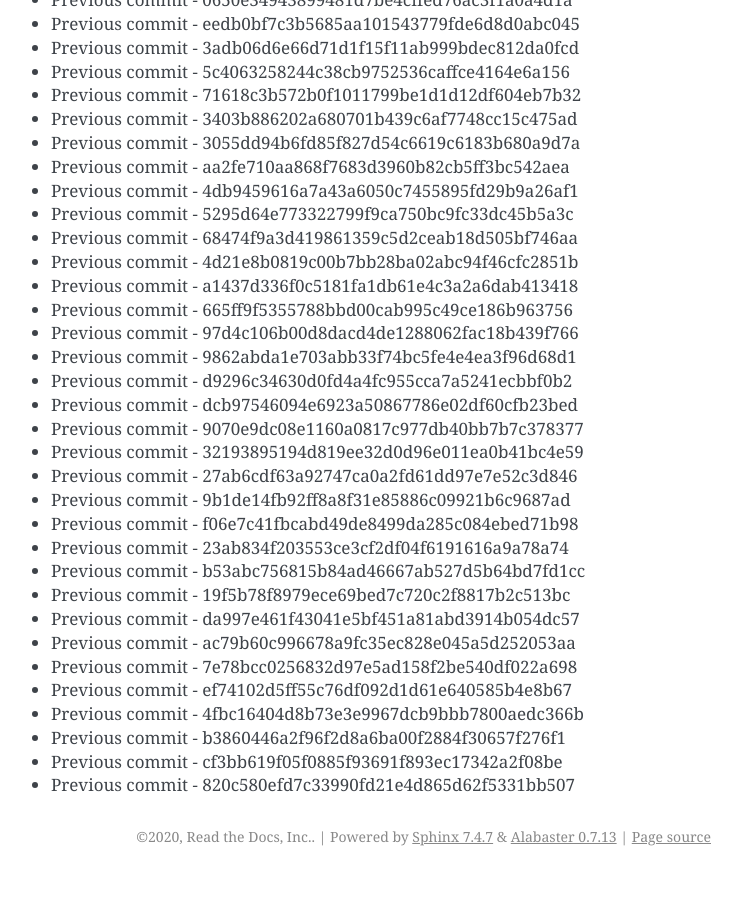
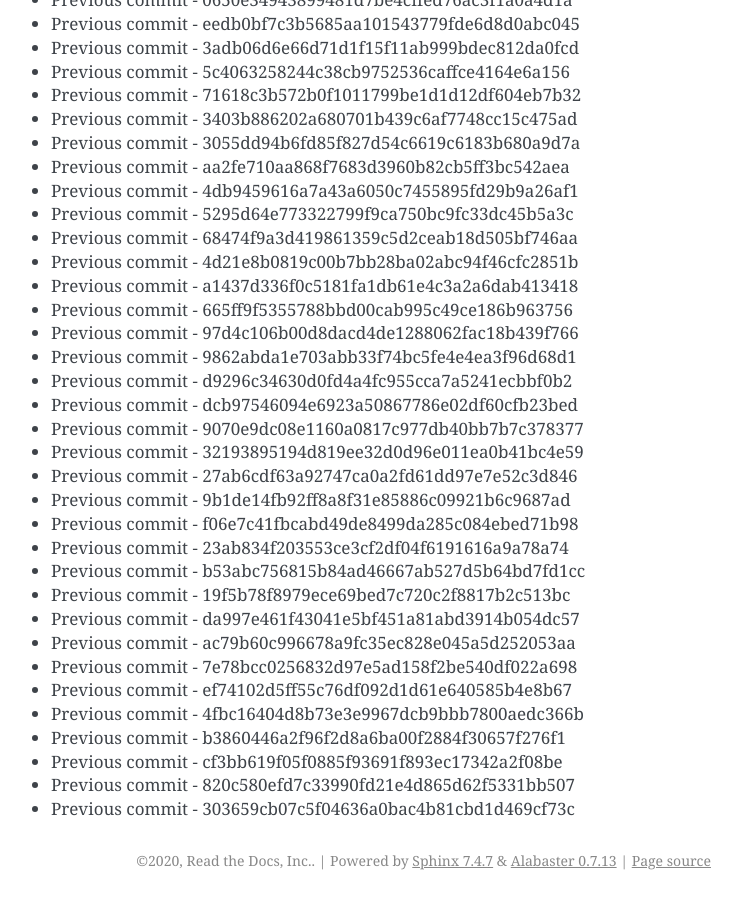
Before and after one commit to readthedocs/rtd-git-stresstest, a Sphinx documentation site: the page built from docs/updates.rst, in a window 1280 px wide and 900 px high, scrolled down 85515 px. Shown: the whole window, without its empty margins (399-1141 px from the left). Built offline with Sphinx 7.4.7, drawn with Linux system fonts in a browser that asks for light colours; before the commit the page ends 86391 px from its top, so only the background shows below that.

Commit message:
Generating commit from previous: 303659cb07c5f04636a0bac4b81cbd1d469cf73c

```diff
--- a/docs/updates.rst
+++ b/docs/updates.rst
@@ -3625,3 +3625,4 @@ It can be tested for any performance characteristics.
 * Previous commit - b3860446a2f96f2d8a6ba00f2884f30657f276f1
 * Previous commit - cf3bb619f05f0885f93691f893ec17342a2f08be
 * Previous commit - 820c580efd7c33990fd21e4d865d62f5331bb507
+* Previous commit - 303659cb07c5f04636a0bac4b81cbd1d469cf73c
```
